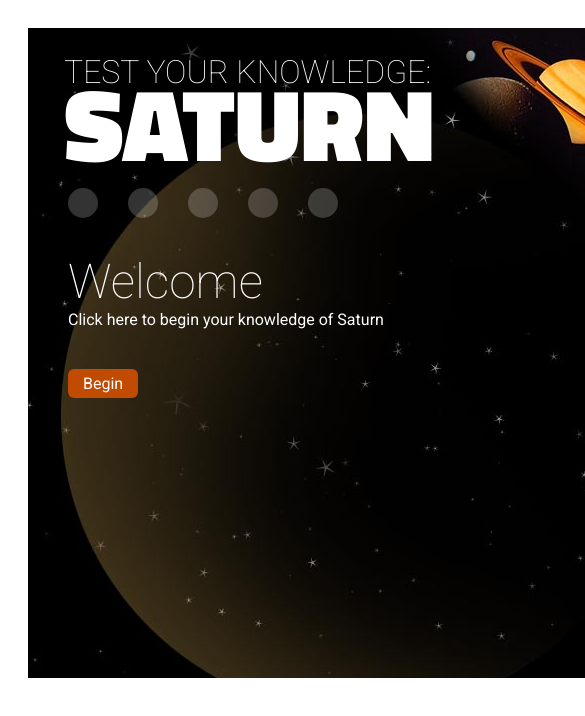
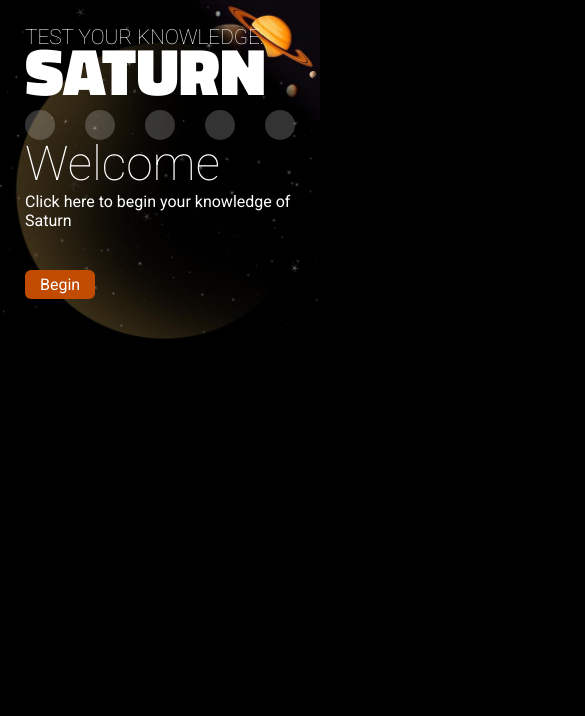
Before and after one commit to russtx/myQuiz, a plain HTML site: page index.html in a window 390 px wide. Shown: the top 716 px of the page, 585 px wide, since content can reach past the window. Drawn offline with Linux system fonts and the light colour scheme.

Commit message:
media quries added and links set

```diff
--- a/css/quiz.css
+++ b/css/quiz.css
@@ -1,6 +1,6 @@
 @import url(http://fonts.googleapis.com/css?family=Titillium+Web:900|Roboto:400,100);
 
-body { background-color: #fff; padding: 20px; }
+body { background-color: #000; padding: 20px; }
 
 #myQuiz {
    font-family: 'Roboto', sans-serif;
@@ -216,3 +216,88 @@ body { background-color: #fff; padding: 20px; }
 #myQuiz .intro.inactive, #myQuiz.inactive.answered{
   left:-1350px;
 }
+
+@media screen and (max-width: 650px){
+  body {
+    padding: 0;
+    margin:0;
+  }
+  #myQuiz{
+    width: 320px;
+    background-size: 320px auto;
+  }
+  #myQuiz h1{
+    width: 300px;
+    font-size: 1.3em;
+    top:25px;
+    left:25px;
+  }
+  #myQuiz h1 span {
+    line-height: 43px;
+  }
+  #myQuiz h2{
+    margin:0;
+  }
+  #myQuiz h3{
+    font-size: 2.2em;
+    margin: 15px;
+  }
+  #myQuiz .progress{
+    width: 300px;
+    top:110px;
+    left:25px;
+  }
+  #myQuiz.progress div{
+    width: 25px;
+    height: 25px;
+    margin-right: 20px;
+  }
+  #myQuiz .progress div::after{
+    top: -30px;
+    width: 53px;
+    height: 33px;
+  }
+  #myQuiz .intro{
+    width: 300px;
+    top: 135px;
+    left: 330px;
+  }
+  #myQuiz .question {
+    width: 300px;
+    top: 135px;
+    left: 330px;
+  }
+  #myQuiz .question.txt{
+    font-size: 1.4em;
+    margin-bottom: 15px;
+  }
+  #myQuiz .question .ans{
+    font-size: 1em;
+    padding: 5px 10px;
+    margin-bottom: 10px;
+  }
+  {
+    min-height: 45px;
+    background-size: auto 45px;
+  }
+  #myQuiz .question .ans.image:hover{
+    background-color: #000;
+  }
+  #myQuiz .results{
+    width: 260px;
+    top: 150px;
+    left: 330px;
+  }
+  #myQuiz .results .share {
+    margin-top:20px;
+  }
+  #myquiz .results a.btn {
+    margin-bottom: 20px;
+  }
+  #myQuiz .active {
+    left:25px;
+  }
+  #myQuiz.intro.inactive, #myQuiz .inactive.answered{
+    left:-650px;
+  }
+}
--- a/index.html
+++ b/index.html
@@ -45,14 +45,11 @@
 					<div class="btn" ng-click="selectContinue()">Continue</div>
 				</div>
 			</div><!-- question -->
-			<div class="results">
+			<div class="results {{ (totalQuestions === activeQuestion) ? 'active' : 'inactive' }}">
 				<h3>Results</h3>
-				<p>You scored X% by correctly answering X of the total of X questions</p>
+				<p>You scored {{percentage}}% by correctly answering {{score}} of the total of {{totalQuestions}} questions</p>
 				<p>Use the links below to challenge your friends</p>
-				<div class="share">
-					<a class="btn email" href="#">Email</a>
-					<a class="btn twitter" href="#">Tweet</a>
-				</div>
+				<div class="share" ng-bind-html="createShareLinks(percentage)"></div>
 			</div>
 		</div><!-- myQuiz -->
 		<script type="text/javascript" src="js/angular.min.js"></script>
--- a/js/quiz.js
+++ b/js/quiz.js
@@ -30,6 +30,8 @@
           }
           $scope.myQuestions[qIndex].questionState = 'answered';
         }
+        $scope.percentage = (($scope.score / $scope.totalQuestions)*100).toFixed(1);
+
       }
 
       $scope.isSelected = function(qIndex,aIndex){
@@ -41,7 +43,13 @@
       $scope.selectContinue = function(){
         return $scope.activeQuestion += 1;
       }
-
+      $scope.createShareLinks = function (percentage){
+        var url = 'http//russberge.com/myquiz';
+        var emailLink = '<a class="btn email" href="mailto?subject=Try to beat my quiz score!&amp;body=I scored a '+percentage+'% on this quiz about Saturn. Try to beat my score at '+url+'">Email a friend</a>';
+        var twitterLink = '<a class="btn twitter" target="_blank" href="http://twitter.com/share?text=I scored a '+percentage+'% on this quiz about Saturn. Try to beat my scroe at&map;hashtags=SaturnQuiz&url ='+url+'">Tweet your Score</a>';
+        var newMarkup = emailLink + twitterLink;
+        return $sce.trustAsHtml(newMarkup);
+      }
   }]);
 
 })();
```
